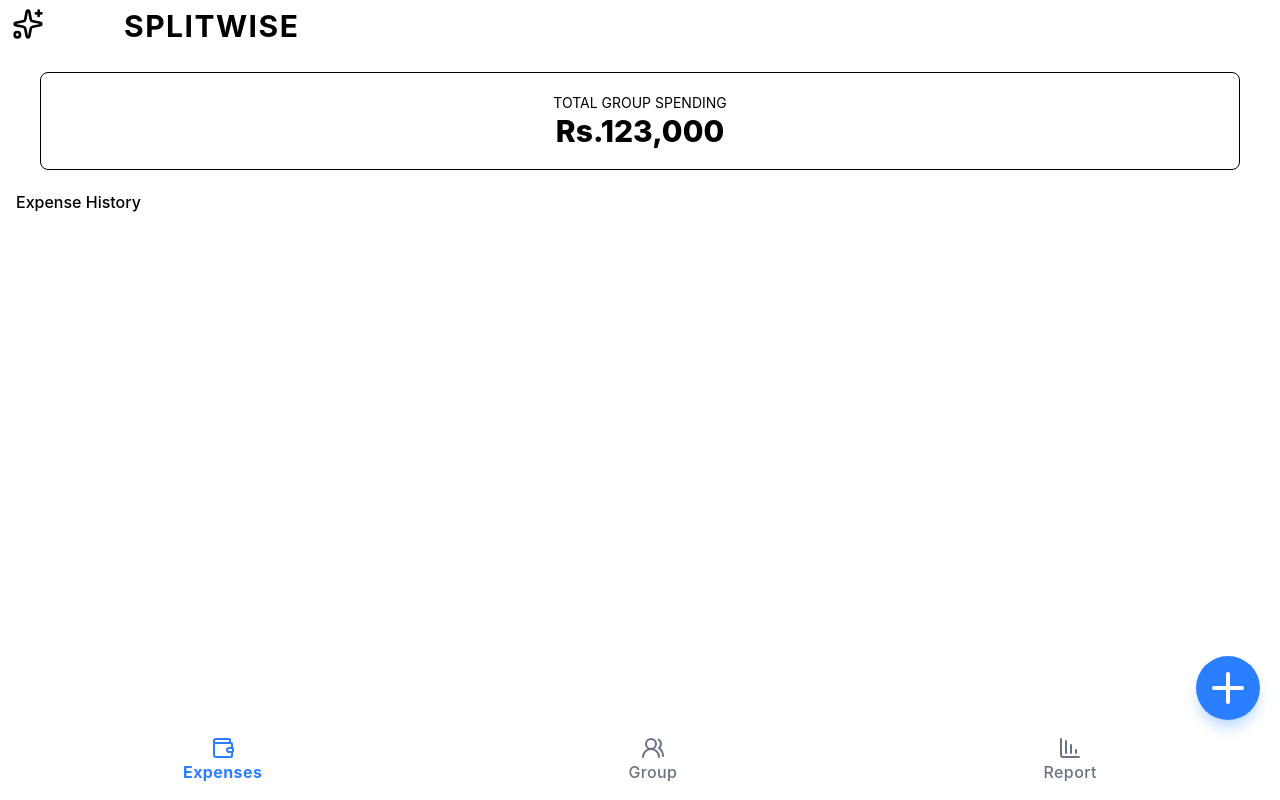
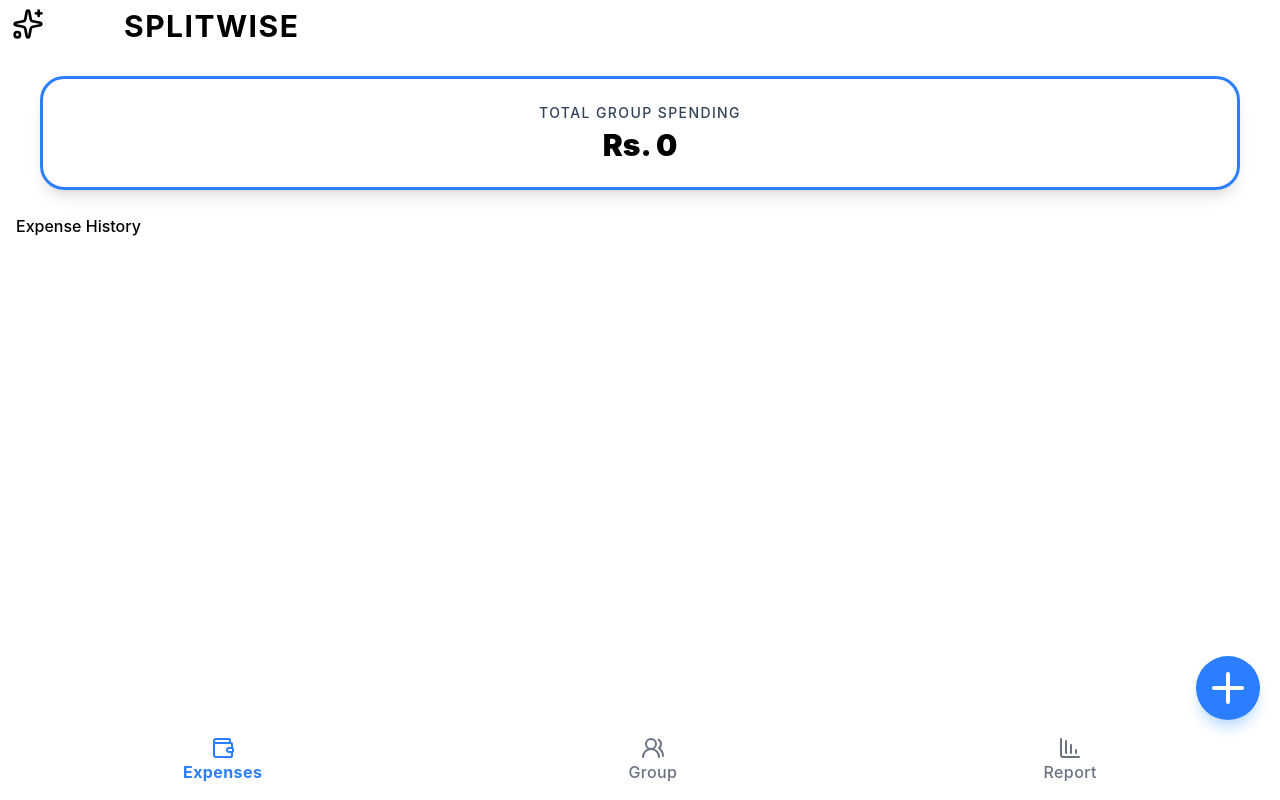
Before and after one commit to svitharana/splitwise, a React (Vite) app: page /expenses in a window 1280 px wide. Built offline with nearby package versions, Linux system fonts and the light colour scheme.

Commit message:
Added total expense function for expense page

```diff
--- a/src/components/expenseDetails.tsx
+++ b/src/components/expenseDetails.tsx
@@ -21,7 +21,9 @@
       </div>
 
       <div className="flex flex-col items-end gap-3 shrink-0">
-        <span className="font-bold text-lg">Rs. {expense.amount}</span>
+        <span className="font-bold text-lg">
+          Rs. {expense.amount.toLocaleString()}
+        </span>
         <div className="flex flex-row gap-2">
           <Link to={`/expenses/edit/${expense.id}`}>
             <Pencil
--- a/src/components/expenseForm.tsx
+++ b/src/components/expenseForm.tsx
@@ -50,7 +50,6 @@
 
   return (
     <div className="flex flex-col bg-gray-50 ">
-      {/* Header */}
       <div className="border-b border-gray-200 py-4 px-4  flex justify-center items-center">
         <h1 className="font-medium text-lg">
           {id ? "Edit Expense" : "New Expense"}
--- a/src/components/userDetails.tsx
+++ b/src/components/userDetails.tsx
@@ -1,6 +1,5 @@
 import { UserRound, UserRoundPen, X } from "lucide-react";
 import { useTrackingStore, type User } from "../store";
-import { useState } from "react";
 
 interface DialogProps {
   onTriggerEdit: (isEdit: boolean, user: User) => void;
@@ -10,7 +9,6 @@
 
 export default function UserDetails({ name, id, onTriggerEdit }: Props) {
   const removeUser = useTrackingStore((state) => state.removeUser);
-  const [value, setValue] = useState<string>("");
 
   return (
     <div className="w-full max-w-md px-3 py-4 flex justify-between items-center border border-gray-200 rounded-lg shadow-sm my-3">
@@ -23,7 +21,7 @@
       </div>
       <div className="flex gap-4 ">
         <UserRoundPen
-          onClick={() => onTriggerEdit(true, {id: id, name: name})}
+          onClick={() => onTriggerEdit(true, { id: id, name: name })}
           className="text-green-800 bg-green-100 p-2 rounded-lg"
           size={36}
         />
--- a/src/components/userDialog.tsx
+++ b/src/components/userDialog.tsx
@@ -4,6 +4,7 @@
   DialogTitle,
   DialogBackdrop,
 } from "@headlessui/react";
+import { useState } from "react";
 
 interface Props {
   title: string;
@@ -22,6 +23,7 @@
   isOpen,
   setIsOpen,
 }: Props) {
+  const [validationError, setValidationError] = useState<string | null>(null);
   return (
     <Dialog
       open={isOpen}
@@ -33,7 +35,7 @@
       <div className="fixed inset-0 left-10 right-10">
         <div className="flex min-h-full items-center justify-center ">
           <DialogPanel className="w-full rounded-xl bg-white p-6 ">
-            <DialogTitle as="h3" className="font-medium text-center">
+            <DialogTitle as="h3" className="font-medium text-center text-lg ">
               {title}
             </DialogTitle>
             <input
@@ -47,7 +49,7 @@
             <div className="mt-4 flex justify-center">
               <button
                 type="button"
-                className="w-1/2 bg-blue-600 active:bg-blue-700 text-white py-3 rounded-xl font-semibold transition-colors text-base"
+                className="w-full bg-blue-600 active:bg-blue-700 text-white py-3 rounded-xl font-medium "
                 onClick={() => {
                   setIsOpen(false);
                   handleUser(value);
--- a/src/pages/expensesPage.tsx
+++ b/src/pages/expensesPage.tsx
@@ -4,13 +4,17 @@
 import { useNavigate } from "react-router-dom";
 
 export default function Expenses() {
-  const expenses = useTrackingStore((state) => state.expenses);
+  const { expenses, getTotalExpenses } = useTrackingStore();
   const navigate = useNavigate();
   return (
     <div className="px-4">
-      <div className="flex flex-col items-center my-5 border mx-6 rounded-lg py-5">
-        <span className="uppercase text-sm ">Total Group Spending</span>
-        <span className="font-extrabold text-3xl">Rs.123,000</span>
+      <div className="flex flex-col items-center my-6 mx-6 p-6 shadow-lg rounded-3xl border-3 border-blue-500">
+        <span className="text-sm font-medium tracking-widest text-slate-700 uppercase">
+          Total Group Spending
+        </span>
+        <span className="mt-1 text-3xl font-black ">
+          Rs. {getTotalExpenses().toLocaleString()}
+        </span>
       </div>
       <span className="font-medium">Expense History</span>
       <div>
--- a/src/pages/groupPage.tsx
+++ b/src/pages/groupPage.tsx
@@ -44,7 +44,6 @@
         isOpen={isOpen}
         setIsOpen={setIsOpen}
       />
-      ;
       <button
         className="fixed bottom-15 text-white bg-blue-500 rounded-full p-2 right-0  mr-5 mb-5 shadow-lg shadow-blue-200"
         onClick={() => handleUserDialog(false)}
--- a/src/store.tsx
+++ b/src/store.tsx
@@ -22,13 +22,17 @@
 interface TrackingStore {
   users: User[];
   expenses: Expense[];
+
   addUser: (name: string) => void;
   removeUser: (id: string) => void;
   updateUser: (user: User) => void;
   getUser: (id: string) => string;
+
   addExpense: (expense: Omit<Expense, "id">) => void;
   removeExpense: (id: string) => void;
   editExpense: (expense: Expense) => void;
+
+  getTotalExpenses: () => number;
 }
 export const useTrackingStore = create<TrackingStore>()(
   persist(
@@ -79,6 +83,11 @@
           }),
         }));
       },
+      getTotalExpenses: () => {
+        const expenses = get().expenses;
+        const totalExpenses = expenses.flatMap((exp) => exp.amount);
+        return totalExpenses.reduce((acc, curr) => acc + curr, 0);
+      },
     }),
     { name: "budget-tracking-storage" },
   ),
```
